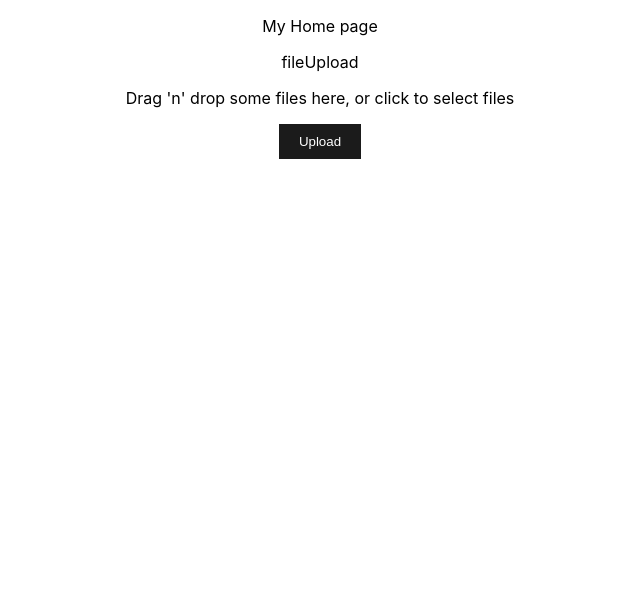
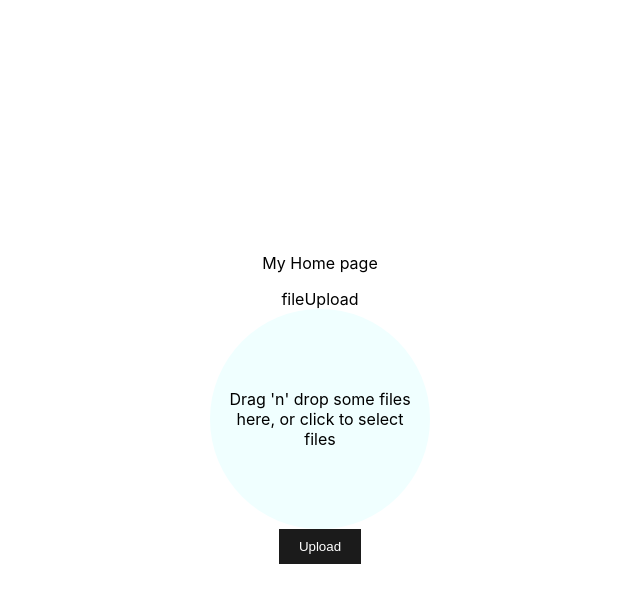
Before and after one commit to luckycungwa/aimashup, a React (Create React App) app: page / in a window 1280 px wide. Shown: the top 602 px of the page, without its empty margins (320-960 px from the left). Built offline with nearby package versions, Linux system fonts and the light colour scheme.

Commit message:
updated ui for upload component

```diff
--- a/src/App.css
+++ b/src/App.css
@@ -48,3 +48,34 @@ button {
   align-self: center;
   max-width: fit-content;
 }
+.tipText {
+  cursor: pointer;
+  align-items: center;
+  align-content: center;
+  align-self: center;
+  text-align: center;
+  text-overflow: ellipsis;
+  text-wrap: wrap;
+}
+.tipContainer {
+  display: flex;
+  flex-direction: column;
+  align-items: center;
+  justify-content: center;
+
+  background-color: azure;
+  padding: 10px;
+  height: 200px;
+  width: 200px;
+  border-radius: 100%;
+}
+.container {
+  /* background-color: #282c34; */
+  min-height: 100vh;
+  display: flex;
+  flex-direction: column;
+  align-items: center;
+  justify-content: center;
+  /* font-size: calc(10px + 2vmin); */
+  /* color: white; */
+}
--- a/src/components/FileUpload.js
+++ b/src/components/FileUpload.js
@@ -1,4 +1,4 @@
-import React, {  useState } from "react";
+import React, { useState } from "react";
 import axios from "axios";
 import Dropzone from "react-dropzone";
 
@@ -12,58 +12,43 @@ const onDrop = (acceptedFiles) => {
 
     const formData = new FormData();
     formData.append("image", file);
-  axios.post("http://localhost:3000/extractText", formData, {
+    axios
+      .post("http://localhost:3000/extractText", formData, {
         headers: {
           "Content-Type": "multipart/form-data",
         },
-  }).then((res) => {
+      })
+      .then((res) => {
         // extract text from the uploaded file
         setExtractedText(res.data.text);
-  }).catch((err) => {
+      })
+      .catch((err) => {
         // handle error
         console.log(err);
         console.log("Error:", err);
-  })
-
-//   const onDrop = (ecceptedFiles) => {
-//     const file = ecceptedFiles[0];
-//     setFiles(file);
-
-//     const formData = new FormData();
-//     formData.append("image", file);
-
-//     axios.post("http://localhost:3000/extractText", formData, {
-//   headers: {
-//     "Content-Type": "multipart/form-data",
-//   },
-// }).then((res) => {
-//   setExtractedText(res.data.text);
-//   // console.log(res.data.text);
-// }).catch((err) => {
-//   console.log(err);
-//   console.log("Error:", err);
-// });
-
+      });
   };
 
   return (
     <>
       <div>fileUpload</div>
+      <div className="tipContainer">
          <Dropzone onDrop={onDrop}>
         {({ getRootProps, getInputProps }) => (
           <div {...getRootProps()}>
             <input {...getInputProps()} />
-            <p>Drag 'n' drop some files here, or click to select files</p>
+            <p className="tipText">Drag 'n' drop some files here, or click to select files</p>
           </div>
         )}
       </Dropzone>
+      </div>
+
       {files && (
         <div>
           <h3>File Details:</h3>
           <p>Name: {files.name}</p> <p>Size: {files.size}</p>
         </div>
       )}
-
     </>
   );
 };
--- a/src/pages/Home.js
+++ b/src/pages/Home.js
@@ -5,7 +5,7 @@ import FileUpload from '../components/FileUpload'; // Importing the FileUpload c
 const Home = () => {
 
   return (
-    <div>
+    <div className='container'>
       {/* Add your component content here */}
       <p>My Home page</p>
       <FileUpload /> {/* Rendering the FileUpload component */}
```
Lines whose indentation alone changed are shown as unchanged.
